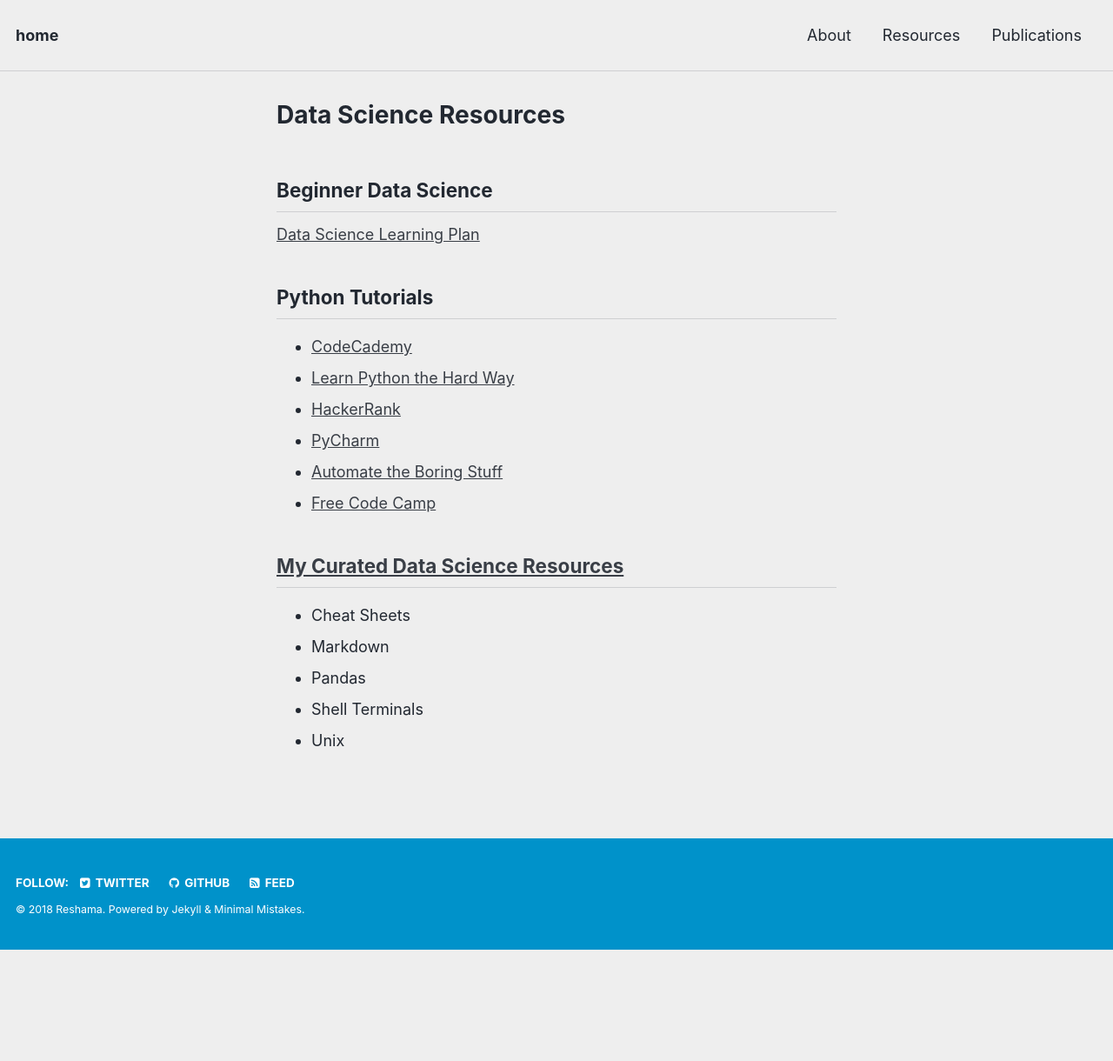
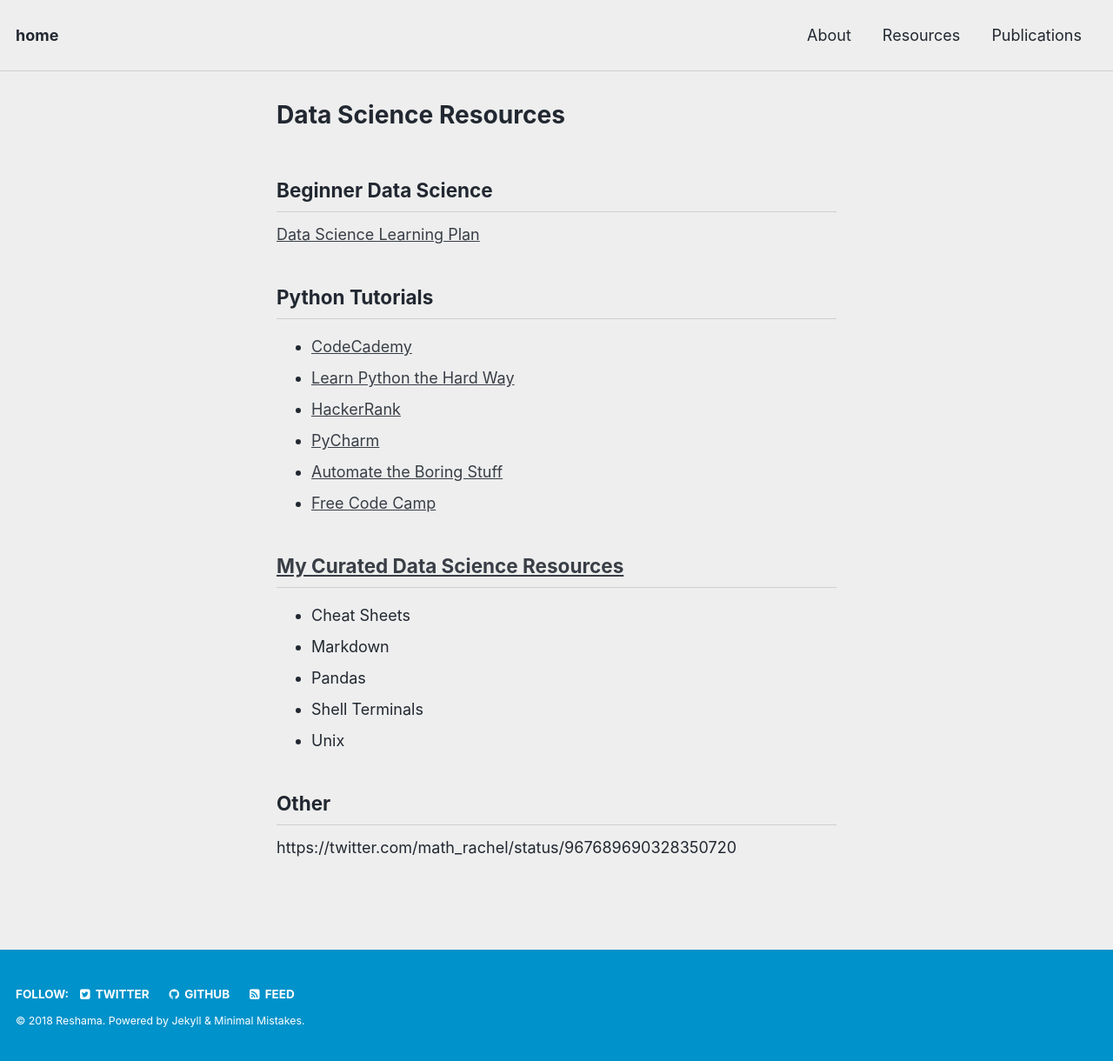
Before and after one commit to reshamas/reshamas.github.io, a Jekyll site: the page built from resources/ds_learning.md, in a window 1280 px wide. Shown: the whole page at 87% size. Built offline with Jekyll 4.4.1, drawn with Linux system fonts in a browser that asks for light colours; before the commit the page ends 1092 px from its top, so only the background shows below that.

Commit message:
Update ds_learning.md

```diff
--- a/resources/ds_learning.md
+++ b/resources/ds_learning.md
@@ -22,3 +22,7 @@
 - Pandas
 - Shell Terminals
 - Unix
+
+## Other
+
+https://twitter.com/math_rachel/status/967689690328350720
```
